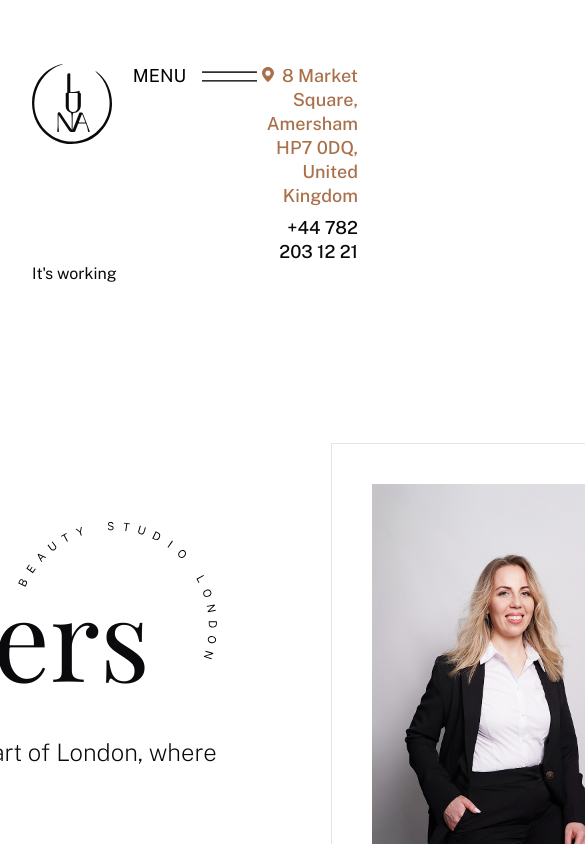
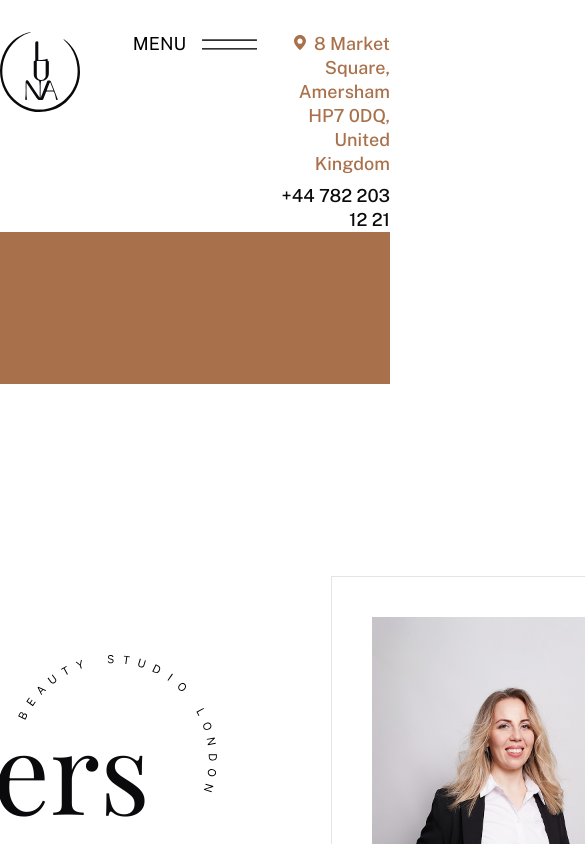
Before and after one commit to Varikash/luna-beauty, a Next.js app: page /about in a window 390 px wide. Shown: the top 844 px of the page, 585 px wide, since content can reach past the window. Built offline with nearby package versions, Linux system fonts and the light colour scheme; a web font is replaced by a local one.

Commit message:
добавление компонента cooper, fадапт

```diff
--- a/app/about/page.module.css
+++ b/app/about/page.module.css
@@ -125,7 +125,6 @@ a.secondary {
 
 @media (max-width: 600px) {
   .page {
-    padding: 32px;
     padding-bottom: 80px;
   }
 
--- a/app/about/page.tsx
+++ b/app/about/page.tsx
@@ -5,13 +5,15 @@ import OurClientsRecommended from "../components/our-clients-recommended/ourClie
 import Header from "../components/header/header";
 import OurMasters from "../components/our-masters/our-masters";
 import HeroAbout from "../components/HeroAbout/HeroAbout";
+import CooperComponent from "@/app/components/cooper-component/cooper-component";
 
 export default function About() {
   return (
     <div className={styles.page}>
       <Header type="otherpages" />
-      <HeroAbout />
       <main className={styles.main}>
+      {/* <HeroAbout /> */}
+      <CooperComponent />
         <OurMasters />
         <OurClientsRecommended />
         <BeautyServices type="page2" />
```
